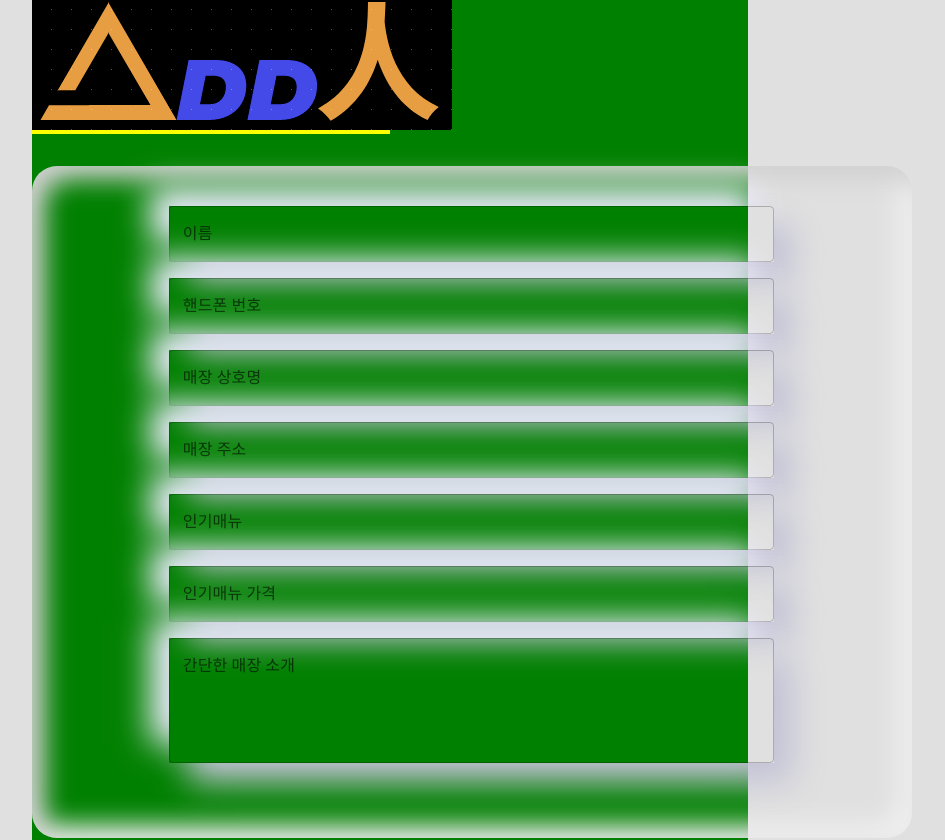
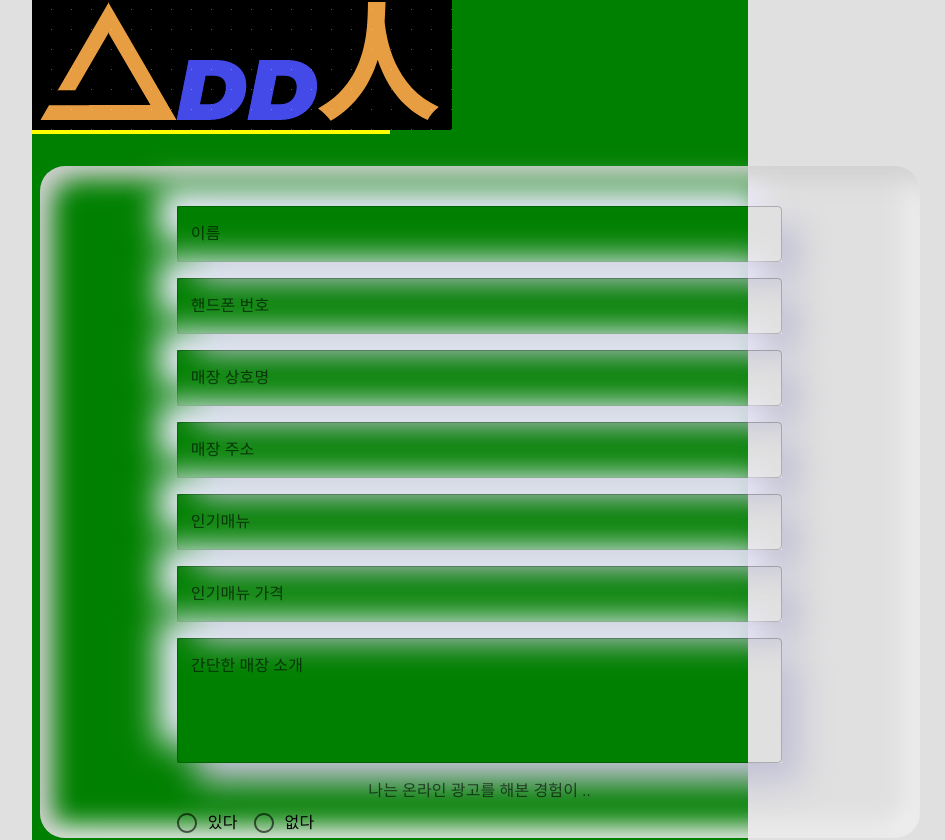
Before and after one commit to DrInnovatio/BlogLine, a React (Create React App) app: page / in a window 1280 px wide. Shown: the part 620-1460 px from the top of the page, without its empty margins (258-1203 px from the left). Built offline with nearby package versions, Linux system fonts and the light colour scheme.

Commit message:
changed the form.

```diff
--- a/src/components/form.jsx
+++ b/src/components/form.jsx
@@ -1,6 +1,8 @@
-import * as React from 'react';
+import React, {useState} from 'react';
 import Box from '@mui/material/Box';
 import TextField from '@mui/material/TextField';
+import RowRadioButtonsGroup from '../components/radioButton';
+import { db } from '../../src/firebase';
 
 
 const styles = {
@@ -22,7 +24,16 @@ const styles = {
 };
 
 export default function BasicTextFields() {
+
+  const [name, setName] = useState("");
+  const [mobile, setMobile] = useState("");
+  const [restaurantName, setRestaurantName] = useState("");
+  const [address, setAddress] = useState("");
+  const [price, setPrice] = useState("");
+
+
   return (
+    <form className="form">
       <Box
         component="form"
         sx={{
@@ -32,12 +43,12 @@ export default function BasicTextFields() {
         autoComplete="off"
         style={styles.inputs}
       >
-      <TextField style={styles.a} id="outlined-basic" label="이름" variant="outlined" />
-      <TextField style={styles.a} id="outlined-basic" label="핸드폰 번호" variant="outlined" />
-      <TextField style={styles.a} id="outlined-basic" label="매장 상호명" variant="outlined" />
-      <TextField style={styles.a} id="outlined-basic" label="매장 주소" variant="outlined" />
-      <TextField style={styles.a} id="outlined-basic" label="인기매뉴" variant="outlined" />
-      <TextField style={styles.a} id="outlined-basic" label="인기매뉴 가격" variant="outlined" />
+        <TextField style={styles.a} id="name" label="이름" variant="outlined" />
+        <TextField style={styles.a} id="mobil" label="핸드폰 번호" variant="outlined" />
+        <TextField style={styles.a} id="restaurantName" label="매장 상호명" variant="outlined" />
+        <TextField style={styles.a} id="address" label="매장 주소" variant="outlined" />
+        <TextField style={styles.a} id="menu" label="인기매뉴" variant="outlined" />
+        <TextField style={styles.a} id="price" label="인기매뉴 가격" variant="outlined" />
         <TextField
           id="outlined-multiline-static"
           label="간단한 매장 소개"
@@ -46,6 +57,8 @@ export default function BasicTextFields() {
           defaultValue=""
           style={styles.a}
         />
+        <RowRadioButtonsGroup/>
         </Box>
+    </form>
   );
 }
```
Lines whose indentation alone changed are shown as unchanged.
